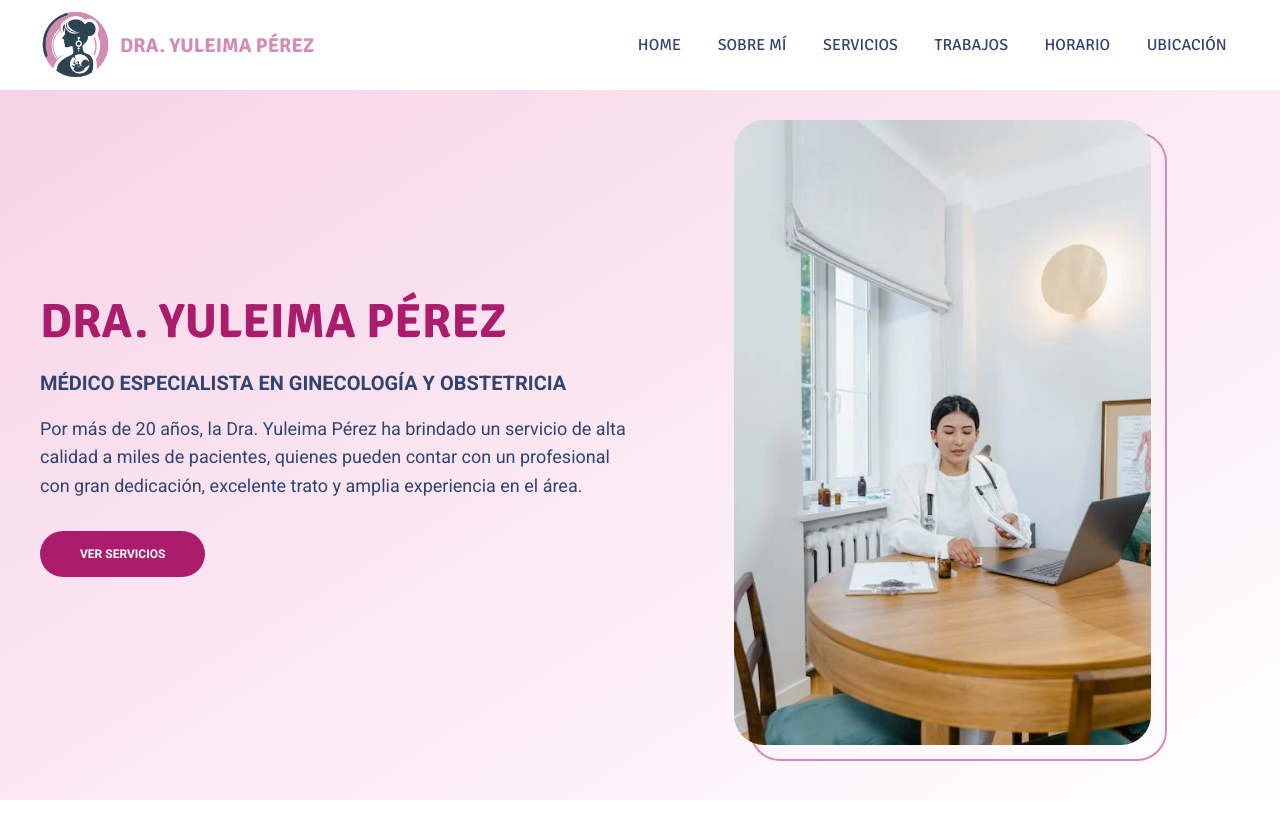
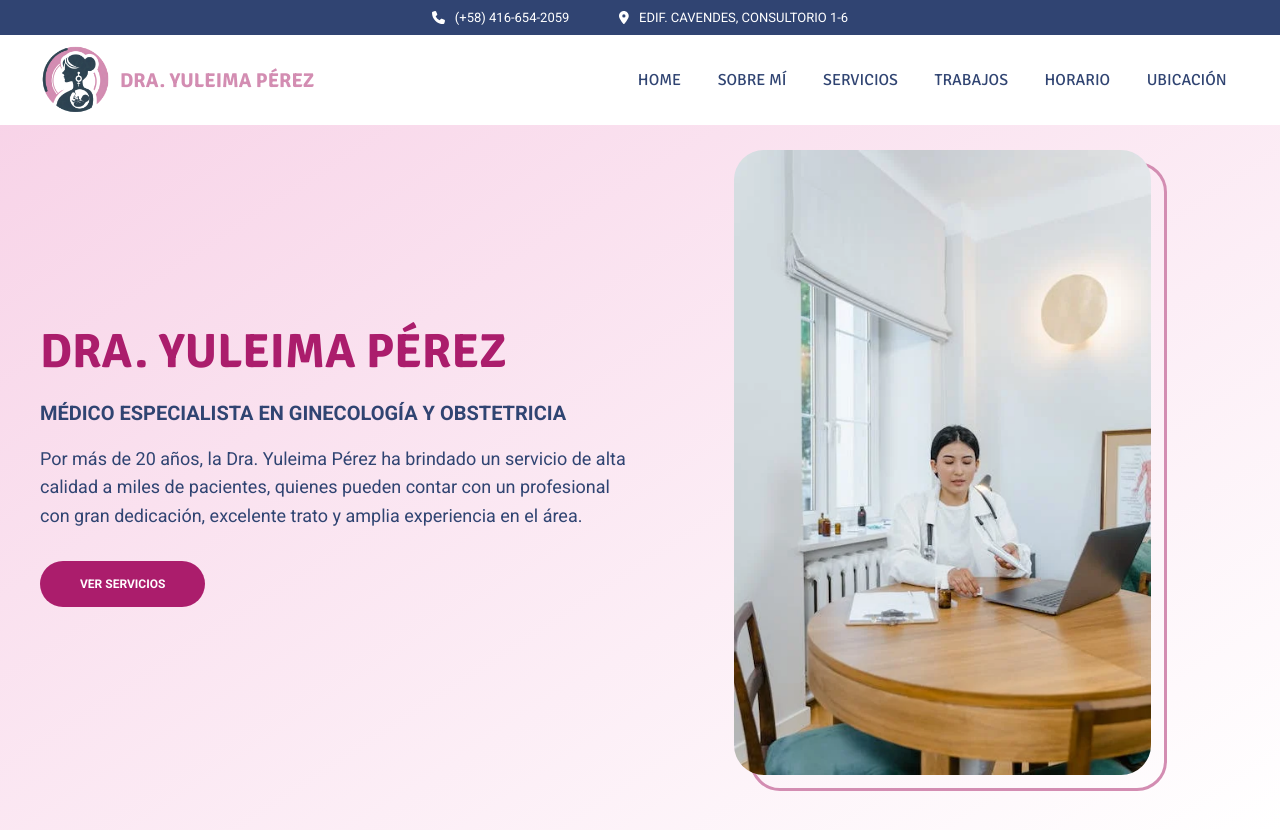
Before and after one commit to Pancratzia/drayuleimaperez, a React (Vite) app: page / in a window 1280 px wide. Before the commit the page ends 800 px from the top, so only its background shows below. Built offline with nearby package versions, Linux system fonts and the light colour scheme.

Commit message:
Barra de información superior terminada

```diff
--- a/index.html
+++ b/index.html
@@ -14,9 +14,11 @@
     <meta property="og:image" content="https://drayuleimaperez.online/img/logo.png" />
     <meta property="og:url" content="https://drayuleimaperez.online/" />
     <title>Dra. Yuleima Perez</title>
+    <link rel="stylesheet" href="https://cdnjs.cloudflare.com/ajax/libs/font-awesome/6.4.2/css/all.min.css" integrity="sha512-z3gLpd7yknf1YoNbCzqRKc4qyor8gaKU1qmn+CShxbuBusANI9QpRohGBreCFkKxLhei6S9CQXFEbbKuqLg0DA==" crossorigin="anonymous" referrerpolicy="no-referrer" />
   </head>
   <body>
     <div id="root"></div>
+    <script src="https://cdnjs.cloudflare.com/ajax/libs/font-awesome/6.4.2/js/all.min.js" integrity="sha512-uKQ39gEGiyUJl4AI6L+ekBdGKpGw4xJ55+xyJG7YFlJokPNYegn9KwQ3P8A7aFQAUtUsAQHep+d/lrGqrbPIDQ==" crossorigin="anonymous" referrerpolicy="no-referrer"></script>
     <script type="module" src="/src/main.jsx"></script>
   </body>
 </html>
--- a/src/components/Header.jsx
+++ b/src/components/Header.jsx
@@ -11,6 +11,19 @@ const Header = () => {
 
   return (
     <header className="header">
+
+      <div className="header__info">
+        <a className="header__info--a" href="#">
+          <i className="fa-solid fa-phone"></i>
+          (+58) 416-654-2059
+        </a>
+
+        <a className="header__info--a" href="#">
+          <i className="fa-solid fa-location-dot"></i>
+          Edif. Cavendes, consultorio 1-6
+        </a>
+      </div>
+
       <div className="header__grid">
 
         <div className="barra">
--- a/src/css/app.css
+++ b/src/css/app.css
@@ -67,8 +67,38 @@ ul {
     max-width: 120rem;
     margin: 0 auto;
     display: flex;
-    justify-content: space-between;
+    justify-content: center;
     align-items: center;
+  }
+}
+.header__info {
+  padding: 1rem 1.5rem;
+  background-color: #304472;
+  text-align: center;
+  font-size: 1rem;
+  text-transform: uppercase;
+  display: flex;
+  justify-content: center;
+  align-items: center;
+  gap: 2rem;
+  transition: all 0.3s ease-in-out;
+}
+@media (min-width: 768px) {
+  .header__info {
+    gap: 5rem;
+    font-size: 1.3rem;
+  }
+}
+.header__info--a {
+  color: #fff;
+}
+.header__info--a svg {
+  margin-right: 0.3rem;
+  transition: all 0.3s ease-in-out;
+}
+@media (min-width: 768px) {
+  .header__info--a svg {
+    margin-right: 1rem;
   }
 }
 
@@ -170,10 +200,10 @@ ul {
   text-transform: uppercase;
   font-weight: 500;
   font-size: 1.4rem;
-  background-color: #d38db2;
+  background-color: #ab1d6c;
   font-family: "Signika", sans-serif;
   padding: 1rem;
-  border: 1px solid #c56899;
+  border: 1px solid #7f1650;
   transition: all 0.3s ease-in-out;
 }
 .nav--desktop {
@@ -196,7 +226,7 @@ ul {
   }
 }
 .nav--desktop__enlace {
-  transition: all 0.3s;
+  transition: all 0.5s;
 }
 @media (min-width: 768px) {
   .nav--desktop__enlace {
@@ -220,7 +250,7 @@ ul {
 }
 
 .contenido {
-  margin-top: 10rem;
+  margin-top: 13rem;
 }
 
 .hero {
@@ -261,7 +291,7 @@ ul {
   position: absolute;
   width: 100%;
   height: 100%;
-  border: 0.2rem solid #d38db2;
+  border: 0.3rem solid #d38db2;
   border-radius: 3rem;
   top: 1.2rem;
   left: 1.6rem;
--- a/src/sass/components/_header.scss
+++ b/src/sass/components/_header.scss
@@ -12,8 +12,37 @@
     @include m.tablet {
       @include m.container;
       display: flex;
-      justify-content: space-between;
+      justify-content: center;
       align-items: center;
+    }
+  }
+
+  &__info {
+    padding: 1rem 1.5rem;
+    background-color: v.$azul;
+    text-align: center;
+    font-size: 1rem;
+    text-transform: uppercase;
+    display: flex;
+    justify-content: center;
+    align-items: center;
+    gap: 2rem;
+    transition: all 0.3s ease-in-out;
+
+    @include m.tablet {
+      gap: 5rem;
+      font-size: 1.3rem;
+    }
+
+    &--a {
+      color: v.$blanco;
+      svg {
+        margin-right: 0.3rem;
+        transition: all 0.3s ease-in-out;
+        @include m.tablet {
+          margin-right: 1rem;
+        }
+      }
     }
   }
 }
@@ -121,10 +150,10 @@
     text-transform: uppercase;
     font-weight: 500;
     font-size: 1.4rem;
-    background-color: v.$rosado;
+    background-color: v.$magenta;
     font-family: v.$fuenteHeadings;
     padding: 1rem;
-    border: 1px solid darken(v.$rosado, 10%);
+    border: 1px solid darken(v.$magenta, 10%);
     transition: all 0.3s ease-in-out;
   }
 
@@ -143,7 +172,7 @@
     }
 
     &__enlace {
-      transition: all 0.3s;
+      transition: all 0.5s;
       @include m.tablet {
         text-align: center;
         color: v.$azul;
@@ -167,5 +196,5 @@
 }
 
 .contenido {
-  margin-top: 10rem;
+  margin-top: 13rem;
 }
--- a/src/sass/components/_hero.scss
+++ b/src/sass/components/_hero.scss
@@ -34,7 +34,7 @@
       position: absolute;
       width: 100%;
       height: 100%;
-      border: .2rem solid v.$rosado;
+      border: .3rem solid v.$rosado;
       border-radius: 3rem;
       top: 1.2rem;
       left: 1.6rem;
```
Also changed, not shown: 1 other file (tests, documents, lock files or other folders).
